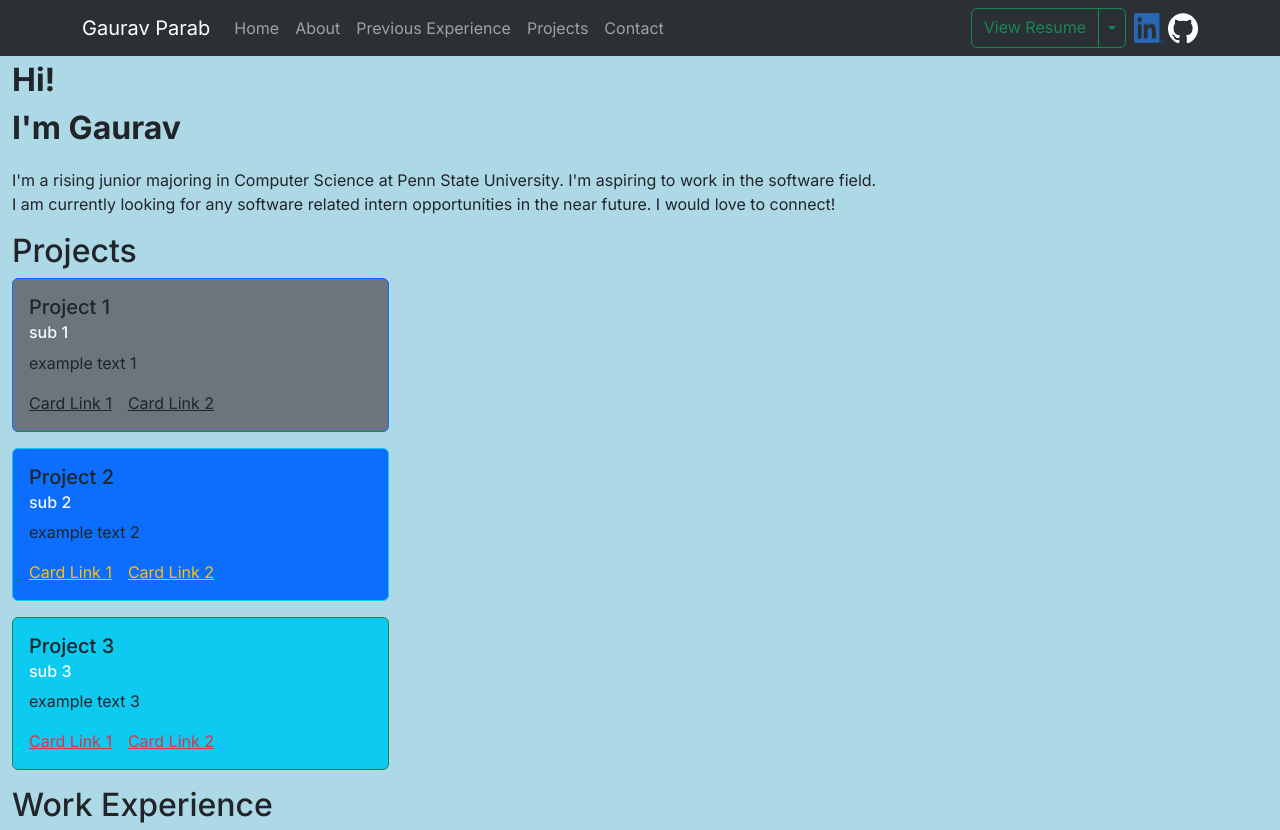
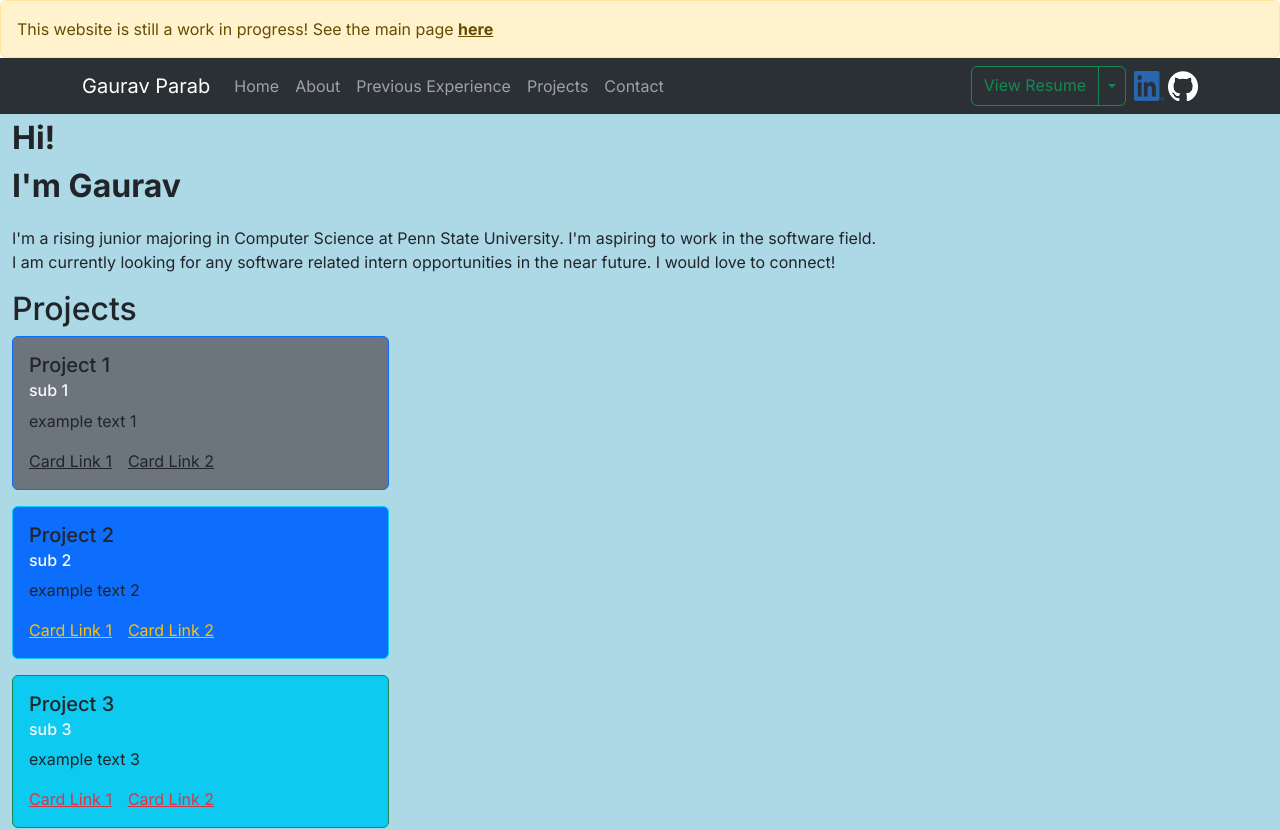
Before and after one commit to graviscool/gauravkparab.com, a Next.js app: page / in a window 1280 px wide. Shown: the top 830 px of the page. Built offline with nearby package versions, Linux system fonts and the light colour scheme.

Commit message:
navbar: add alert above navbar

```diff
--- a/app/page.tsx
+++ b/app/page.tsx
@@ -4,14 +4,18 @@ import Main from "@/components/Main";
 import "@/styles/global-bootstrap.css";
 import styles from "@/styles/Home.module.css";
 import Footer from "@/components/Footer";
-import { Container } from "react-bootstrap";
+import { Alert } from "react-bootstrap";
 
 export default function Home() {
   return (
     <>
-        <NavigationBar/>
-        <Main />
-        <Footer />
+      <Alert variant="warning" className="mb-0">
+        This website is still a work in progress! See the main page{" "}
+        <Alert.Link href="https://gauravkparab.com">here</Alert.Link>
+      </Alert>
+      <NavigationBar />
+      <Main />
+      <Footer />
     </>
   );
 }
```
